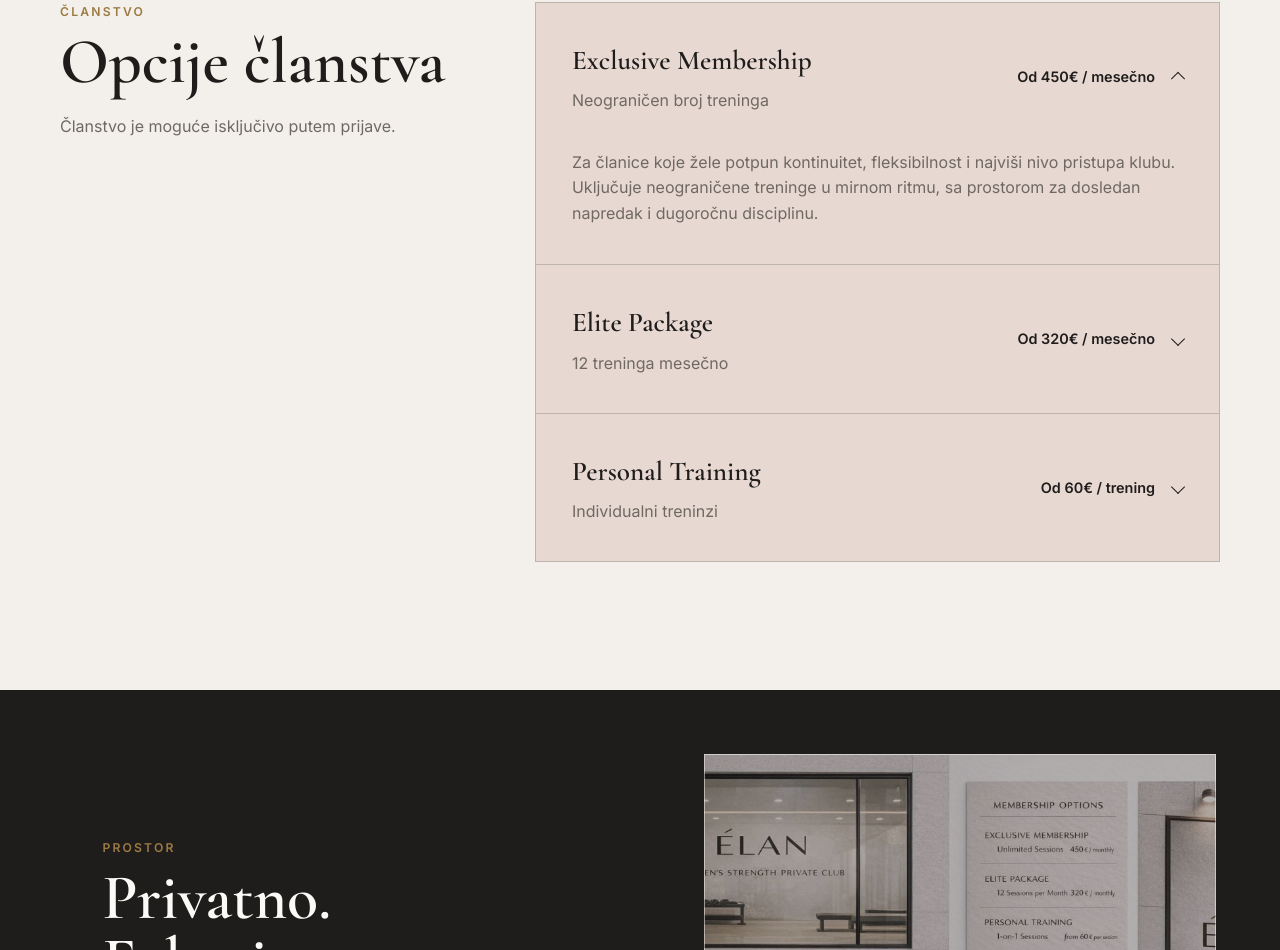
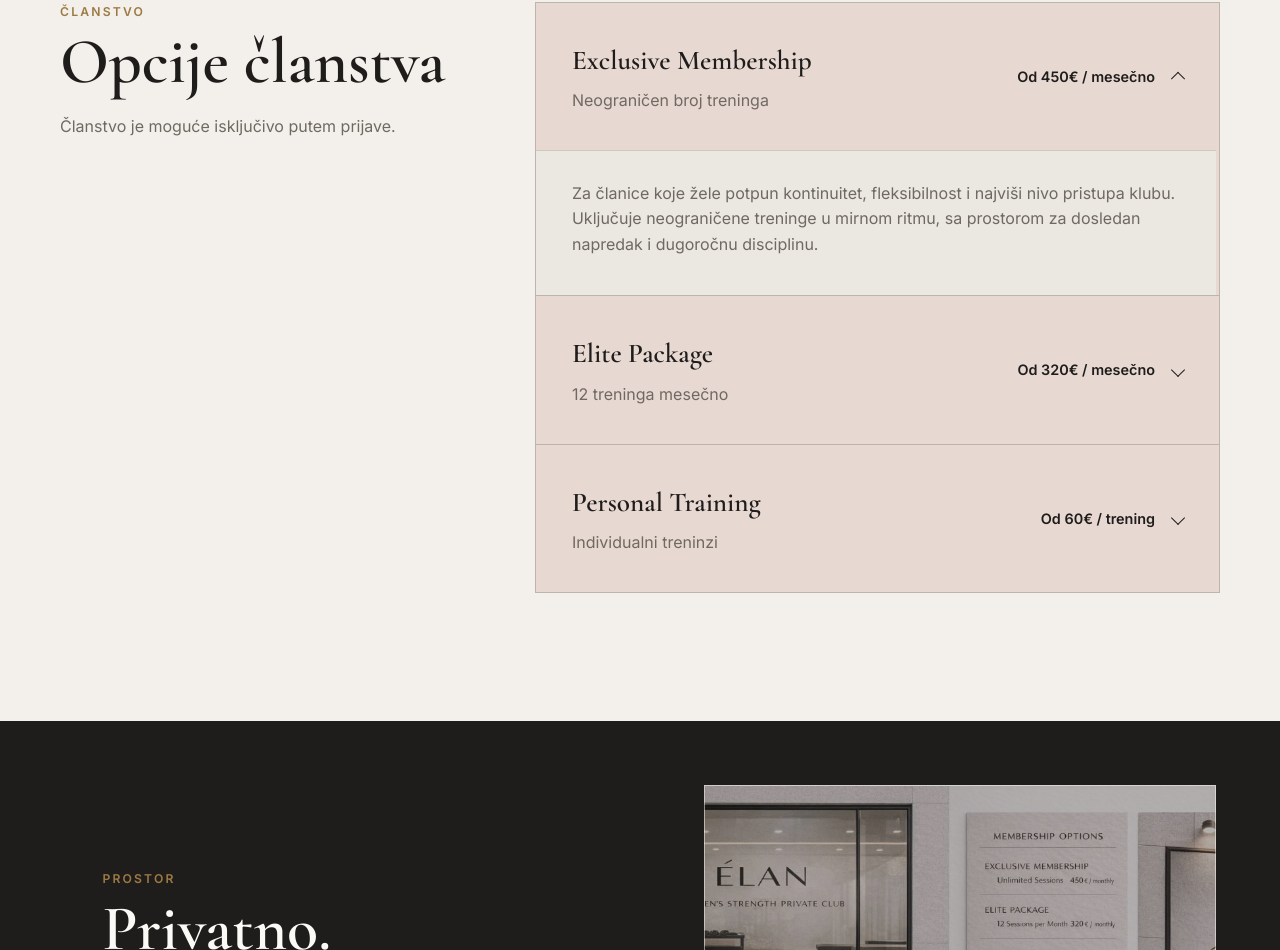
Before and after one commit to Stefan4012IT/elan, a Next.js app: page / in a window 1280 px wide. Shown: the part 2026-2976 px from the top of the page. Built offline with nearby package versions, Linux system fonts and the light colour scheme.

Commit message:
Adjust accordion content color

```diff
--- a/app/globals.scss
+++ b/app/globals.scss
@@ -335,7 +335,10 @@ h3 {
 
 .membership-row__content {
   max-width: 680px;
-  padding: 0 clamp(24px, 4vw, 36px) clamp(26px, 4vw, 38px);
+  padding: clamp(22px, 3vw, 30px) clamp(24px, 4vw, 36px)
+    clamp(26px, 4vw, 38px);
+  background: var(--stone-light);
+  border-top: 1px solid rgba(189, 181, 172, 0.62);
 
   p {
     margin: 0;
```
